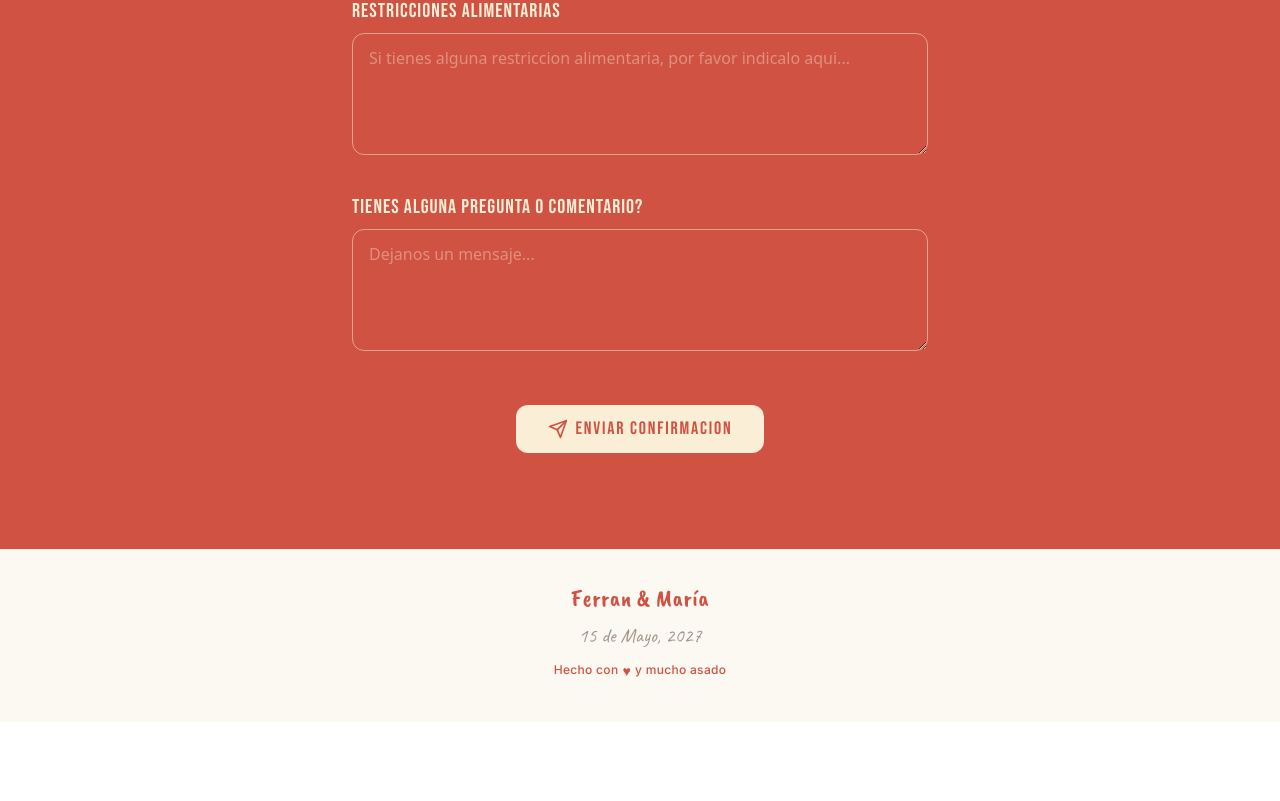
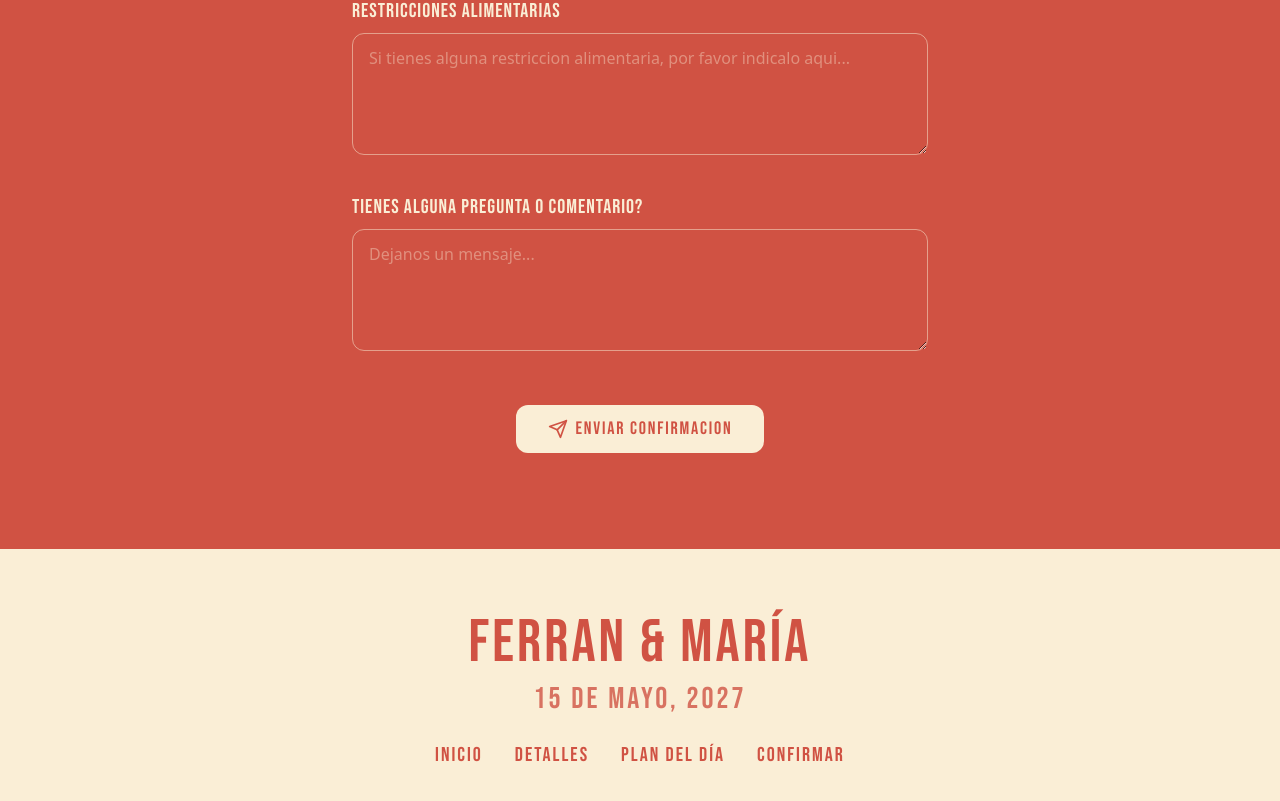
Before and after one commit to ferranmafe/wedding-webpage, a React (Vite) app: page / in a window 1280 px wide. Shown: the part 3313-4114 px from the top of the page. Before the commit the page ends 4035 px from the top, so only its background shows below. Built offline with nearby package versions, Linux system fonts and the light colour scheme; no server answers.

Commit message:
Updated footer

```diff
--- a/src/components/Footer.tsx
+++ b/src/components/Footer.tsx
@@ -2,20 +2,55 @@ import type { FC } from "react";
 
 export const Footer: FC = () => {
   return (
-    <footer className="w-full bg-bg py-8 flex flex-col items-center justify-center border-t border-primary/10">
-      <div className="text-center">
-        <h2 className="font-cursive-bold text-2xl text-primary m-0 mb-2 tracking-wide">
+    <footer className="w-full bg-secondary text-primary pt-12 pb-6 md:pt-16 md:pb-8 px-6 flex flex-col items-center justify-center">
+      <div className="max-w-3xl w-full flex flex-col items-center text-center">
+        {/* Nombres */}
+        <h2 className="font-bebas-neue uppercase text-4xl sm:text-5xl md:text-6xl tracking-wider text-primary leading-none mb-2">
           Ferran & María
         </h2>
 
-        <p className="font-cursive text-xl text-text-dark mb-3 opacity-80">
+        {/* Fecha */}
+        <p className="font-bebas-neue text-2xl sm:text-3xl tracking-widest text-primary/80 mb-6">
           15 de Mayo, 2027
         </p>
 
-        <p className="font-body text-primary text-xs tracking-wide font-medium flex items-center justify-center gap-1 mb-3">
-          Hecho con <span className="text-sm leading-none mt-0.5">♥</span> y
-          mucho asado
-        </p>
+        {/* Enlaces de navegación */}
+        <nav aria-label="Navegación del pie de página" className="mb-8">
+          <ul className="flex flex-wrap justify-center items-center gap-6 sm:gap-8 font-bebas-neue uppercase tracking-widest text-lg sm:text-xl">
+            <li>
+              <a
+                href="#home"
+                className="hover:text-primary-hover transition-colors"
+              >
+                Inicio
+              </a>
+            </li>
+            <li>
+              <a
+                href="#details"
+                className="hover:text-primary-hover transition-colors"
+              >
+                Detalles
+              </a>
+            </li>
+            <li>
+              <a
+                href="#timeline"
+                className="hover:text-primary-hover transition-colors"
+              >
+                Plan del día
+              </a>
+            </li>
+            <li>
+              <a
+                href="#rsvp"
+                className="hover:text-primary-hover transition-colors"
+              >
+                Confirmar
+              </a>
+            </li>
+          </ul>
+        </nav>
       </div>
     </footer>
   );
```
